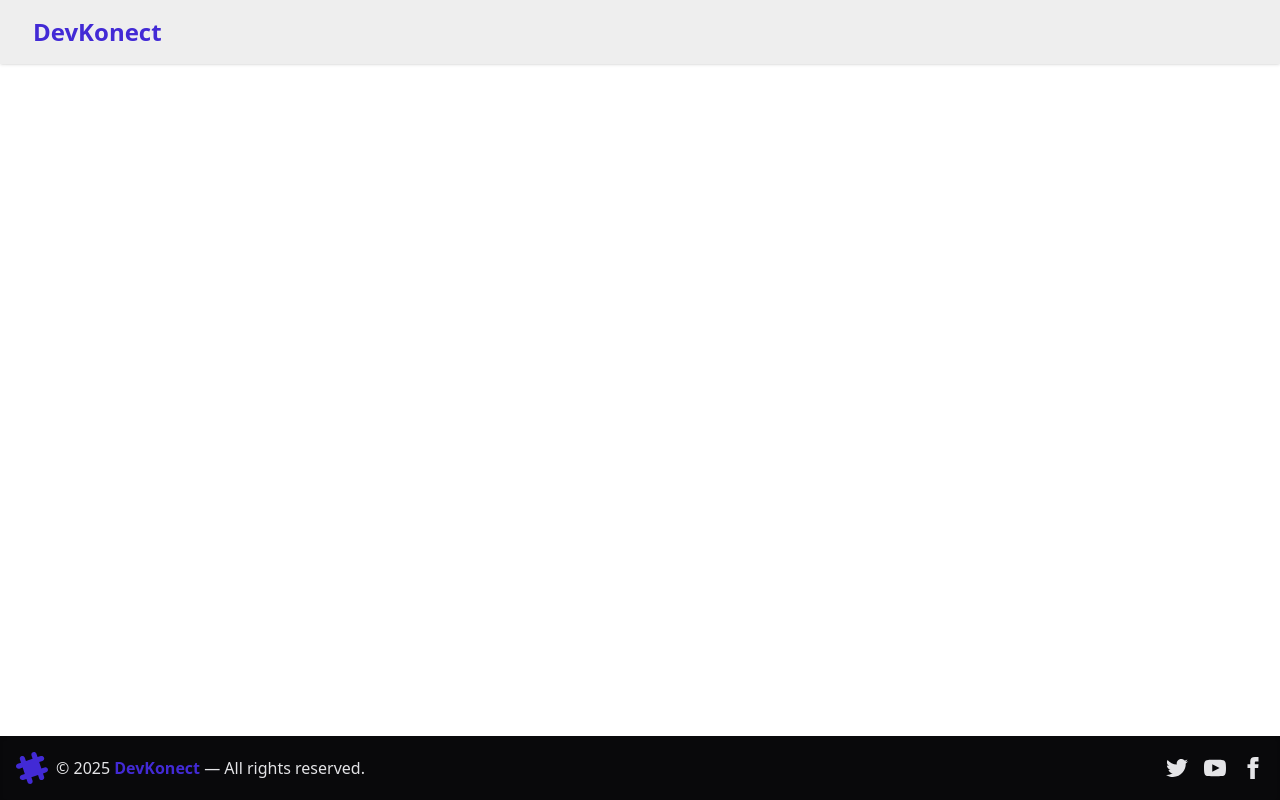
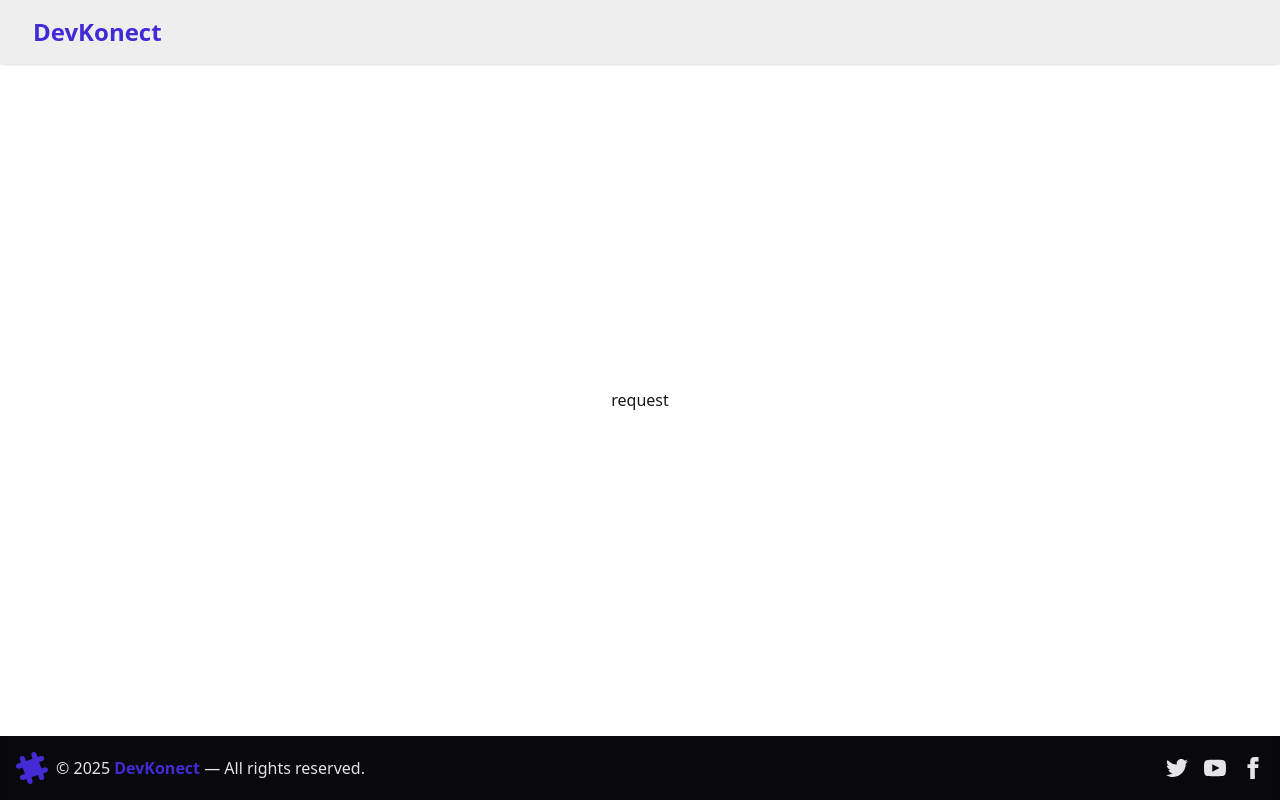
Before and after one commit to anas-faiz/devkonect-web, a React (Vite) app: page /request in a window 1280 px wide. Built offline with nearby package versions, Linux system fonts and the light colour scheme; no server answers.

Commit message:
request componet

```diff
--- a/src/App.jsx
+++ b/src/App.jsx
@@ -10,6 +10,7 @@ import { adduser } from "./utils/userSlice";
 import axios from "axios";
 import { useEffect } from "react";
 import Connections from "./components/Connections";
+import Request from "./components/Request";
 
 function App() {
   const dispatch = useDispatch();
@@ -44,6 +45,7 @@ function App() {
         <Route path="/feed" element={<Feed/>}/>
         <Route path="/profile" element={<Profile/>}/>
         <Route path="/connections" element={<Connections/>}/>
+        <Route path="/request" element={<Request/>}/>
       </Routes>
       <Footer/>
     </div>
--- a/src/components/Navbar.jsx
+++ b/src/components/Navbar.jsx
@@ -43,7 +43,7 @@ const Navbar = () => {
       {/* Right Section */}
       {user && (
         <div className="flex items-center gap-2">
-          <div className="badge badge-outline badge-primary"><Link>Request</Link></div>
+          <div className="badge badge-outline badge-primary"><Link to={"/request"}>Requests</Link></div>
           <p className="p-4 cursor-pointer">
             welcome,{" "}
             <span className="text-lg uppercase font-bold text-primary">
--- /dev/null
+++ b/src/components/Request.jsx
@@ -0,0 +1,9 @@
+const Request = ()=>{
+    return(
+        <div>
+            request
+        </div>
+    )
+}
+
+export default Request
```
